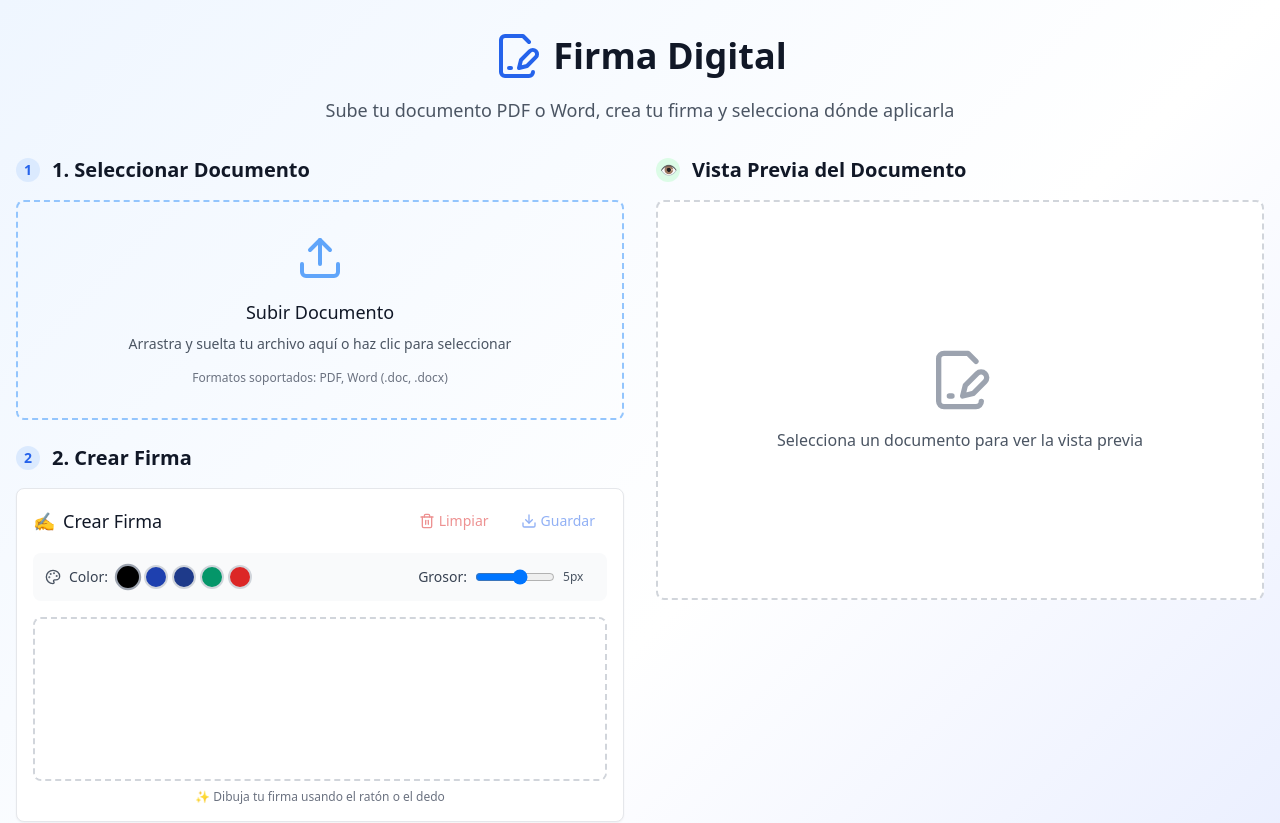
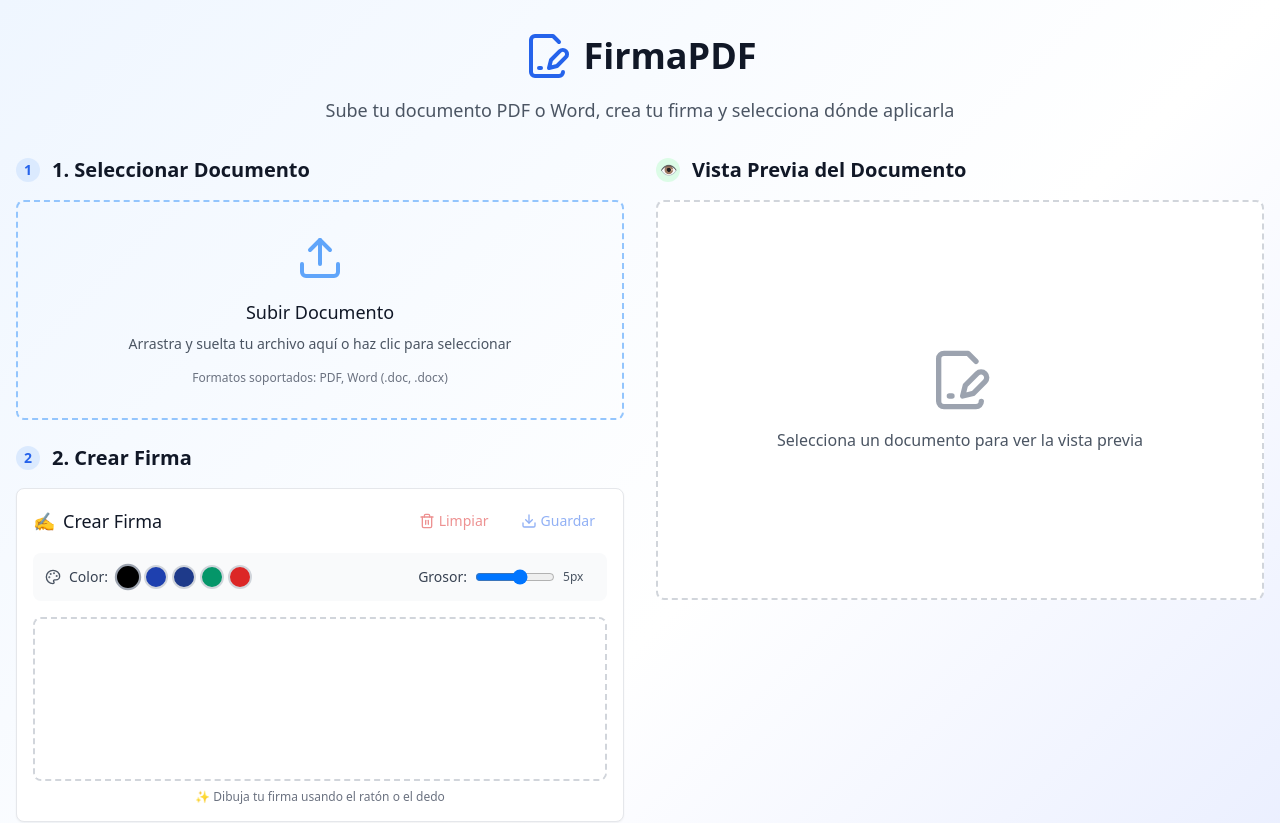
Before and after one commit to webberciana/PDF, a React (Vite) app: page / in a window 1280 px wide. Shown: the top 823 px of the page. Built offline with nearby package versions, Linux system fonts and the light colour scheme.

Commit message:
Update App.tsx

```diff
--- a/src/App.tsx
+++ b/src/App.tsx
@@ -74,7 +74,7 @@ function App() {
           <div className="flex justify-center items-center mb-4">
             <FileSignature className="h-8 sm:h-12 w-8 sm:w-12 text-blue-600 mr-2 sm:mr-3" />
             <h1 className="text-2xl sm:text-3xl lg:text-4xl font-bold text-gray-900">
-              Firma Digital
+              FirmaPDF
             </h1>
           </div>
           <p className="text-sm sm:text-lg text-gray-600 max-w-2xl mx-auto px-4">
```
